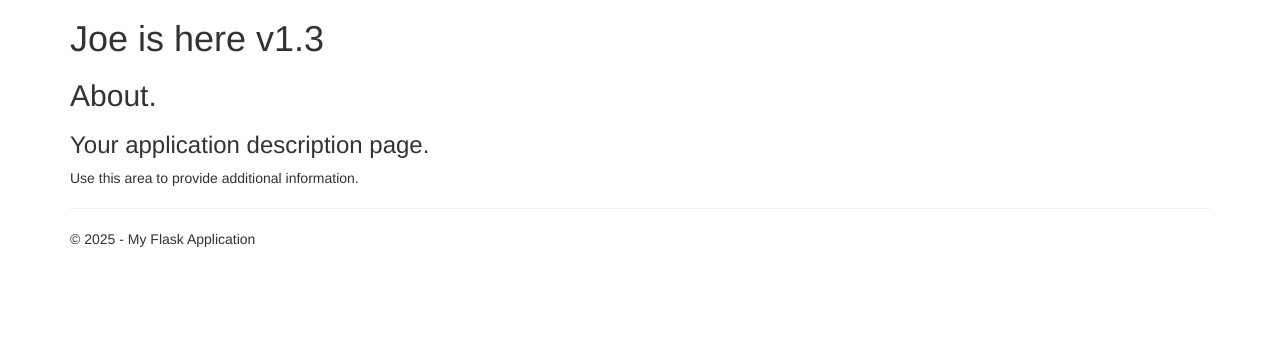
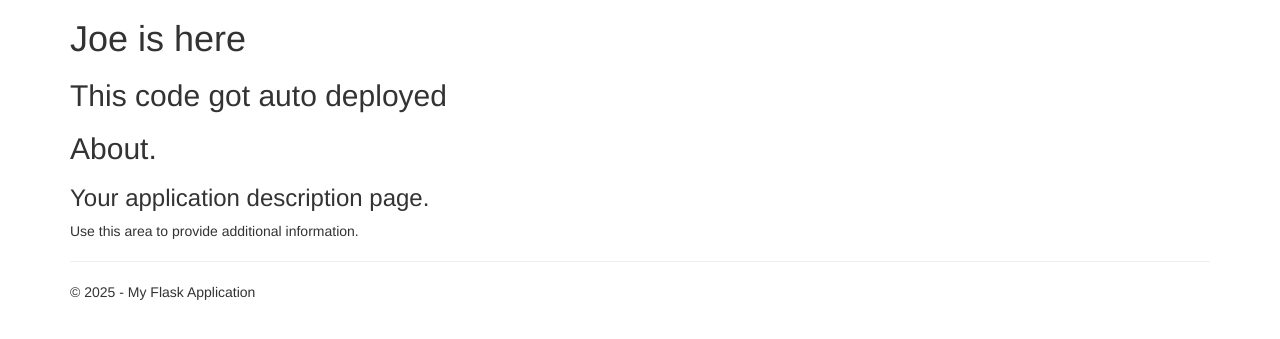
Before and after one commit to joesouaidd/flaskwebproject, a Flask app: page /about in a window 1280 px wide. Shown: the part 51-390 px from the top of the page. Run offline with Flask 2, Linux system fonts and the light colour scheme; some libraries are stand-ins or nearby versions.

Commit message:
about.html : updated the output to test the autodeployment

```diff
--- a/FlaskWebProject1/templates/about.html
+++ b/FlaskWebProject1/templates/about.html
@@ -1,7 +1,8 @@
 {% extends "layout.html" %}
 
 {% block content %}
-<h1>Joe is here v1.3</h1>
+<h1>Joe is here</h1>
+<h2>This code got auto deployed</h2>
 <h2>{{ title }}.</h2>
 <h3>{{ message }}</h3>
 
```
Also changed, not shown: .github/workflows/python-package.yml (deleted).
